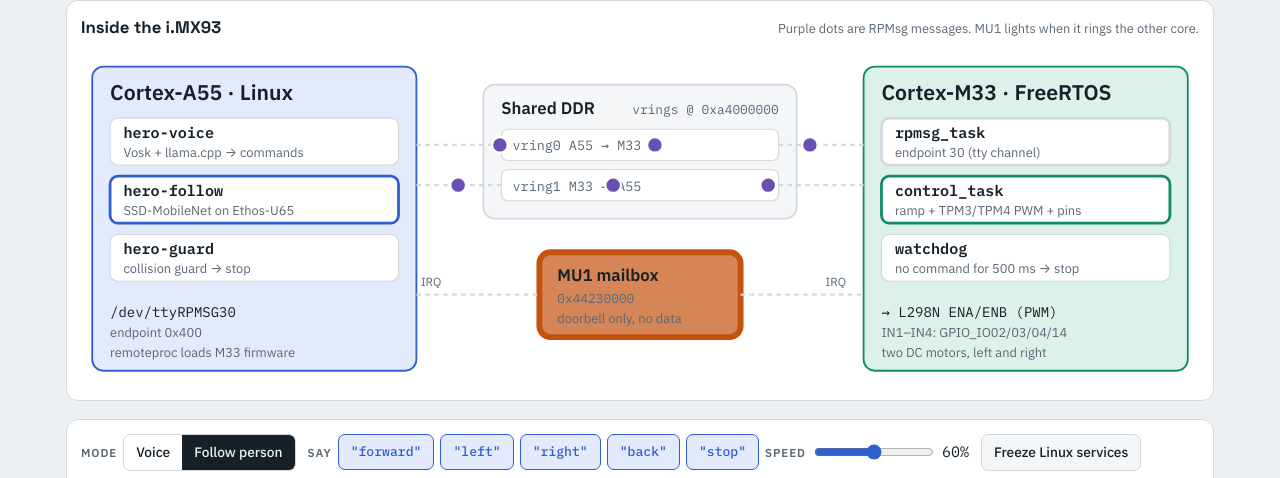
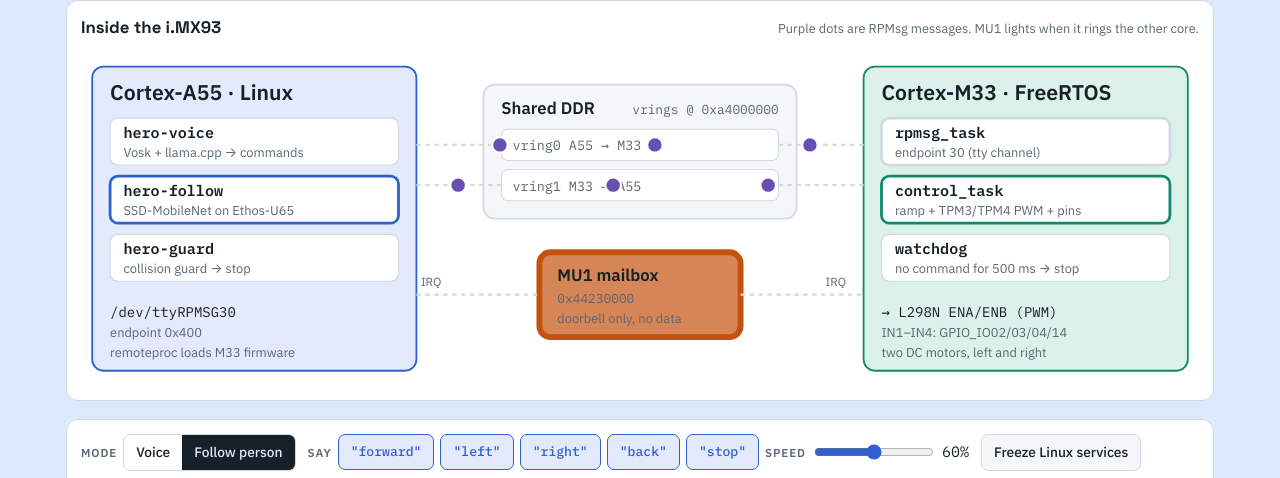
Before and after one commit to D-girl-11t/hero, a plain HTML site: page index.html in a window 1280 px wide. Shown: the part 281-759 px from the top of the page. Drawn offline with Linux system fonts and the light colour scheme.

Commit message:
Demo: blue page background
Co-Authored-By: Claude Opus 5.5 <noreply@anthropic.com>

```diff
--- a/index.html
+++ b/index.html
@@ -12,7 +12,7 @@
 <style>
 /* Layout: system floor plan on top (A55 | shared DDR + MU1 | M33), then the robot arena beside the M33's PWM outputs, then the RPMsg traffic log */
 :root{
-  --bg:#edf0f3; --surface:#ffffff; --sunk:#f4f6f8; --ink:#152029; --muted:#5a6775; --line:#d2d9e0;
+  --bg:#dce8fb; --surface:#ffffff; --sunk:#f4f6f8; --ink:#152029; --muted:#5a6775; --line:#d2d9e0;
   --a55:#2f5fd0; --a55-soft:#e3eafb;
   --m33:#0f8a6a; --m33-soft:#dbf1e9;
   --mu:#c4520f; --mu-soft:#fbe8dc;
@@ -24,13 +24,13 @@
   --f-mono:"IBM Plex Mono",ui-monospace,SFMono-Regular,Menlo,Consolas,monospace;
 }
 @media (prefers-color-scheme: dark){:root:not([data-theme="light"]){
-  --bg:#0d1217; --surface:#151c24; --sunk:#10171e; --ink:#e3e8ed; --muted:#93a0ad; --line:#29343f;
+  --bg:#0a1730; --surface:#151c24; --sunk:#10171e; --ink:#e3e8ed; --muted:#93a0ad; --line:#29343f;
   --a55:#7d9dff; --a55-soft:#1a253f; --m33:#3fcca4; --m33-soft:#112f28;
   --mu:#ff8f52; --mu-soft:#3a2215; --msg:#b29cf2; --msg-soft:#261e3c; --warn:#ff7b6e; --warn-soft:#3a1917;
   --floor:#111920; --grid:#1d2731; color-scheme:dark;
 }}
 :root[data-theme="dark"]{
-  --bg:#0d1217; --surface:#151c24; --sunk:#10171e; --ink:#e3e8ed; --muted:#93a0ad; --line:#29343f;
+  --bg:#0a1730; --surface:#151c24; --sunk:#10171e; --ink:#e3e8ed; --muted:#93a0ad; --line:#29343f;
   --a55:#7d9dff; --a55-soft:#1a253f; --m33:#3fcca4; --m33-soft:#112f28;
   --mu:#ff8f52; --mu-soft:#3a2215; --msg:#b29cf2; --msg-soft:#261e3c; --warn:#ff7b6e; --warn-soft:#3a1917;
   --floor:#111920; --grid:#1d2731; color-scheme:dark;
```
